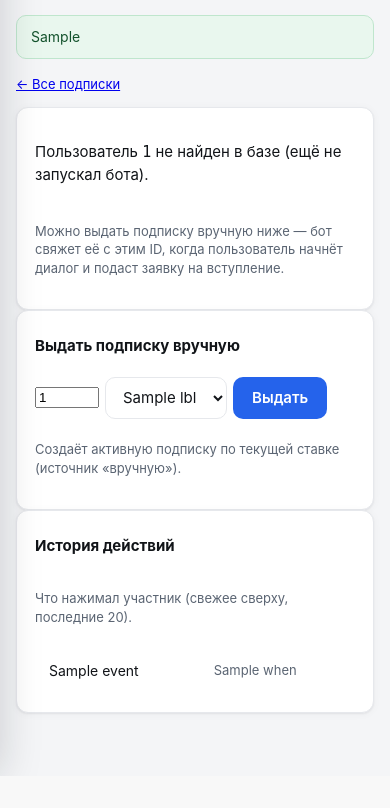
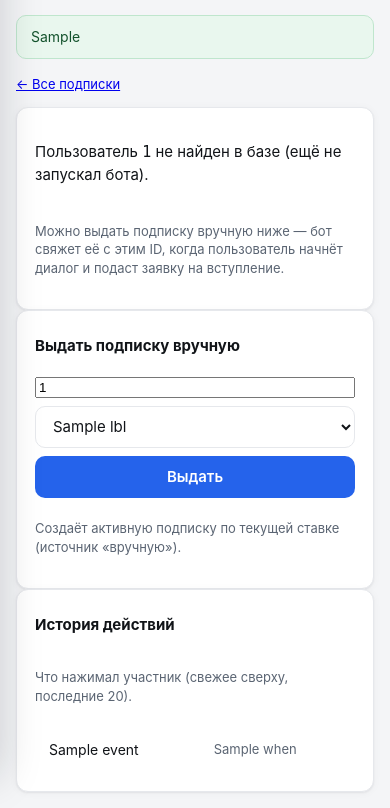
Before and after one commit to dimatolpygin/club_order, a FastAPI app: template src/webadmin/templates/member.html in a window 390 px wide. Shown: the part 68-876 px from the top of the page. Before the commit the page ends 844 px from the top, so only its background shows below. Run offline with FastAPI, Linux system fonts and the light colour scheme; the template is opened without the code that fills it: most values are stand-ins (such as "Sample title", 1, 10 or a date in 2020); parts of the project's set-up code (start-up, migrations or seed data) failed here and were passed over.

Commit message:
fix(stage-35): убраны переполнения на мобилке — дашборд (период/графики), подписки и настройки (формы в карточках) + bump 0.3.30
По фидбэку заказчика «контейнеры вышли за пределы»:
- .card .inline-form на мобилке — контролы в столбик во всю ширину,
  min-width:0!important перебивает инлайновые min-width полей (340/220/200/160px)
  → формы «Участник» (подписки) и «Поддержка/Админы» (настройки) не вылазят
- дашборд: .period-custom (два date-поля) переносится, .chart-head/.chart-select
  в перенос и во всю ширину
- .content { overflow-x: hidden } на мобилке — подстраховка от сдвига всей страницы

Co-Authored-By: Claude Opus 4.8 <noreply@anthropic.com>

```diff
--- a/src/__init__.py
+++ b/src/__init__.py
@@ -1 +1 @@
-__version__ = "0.3.29"
+__version__ = "0.3.30"
--- a/src/webadmin/static/styles.css
+++ b/src/webadmin/static/styles.css
@@ -456,6 +456,24 @@ input[type="file"].input { height: auto; padding: 9px 12px; line-height: 1.4; }
   .table-wrap { overflow-x: auto; -webkit-overflow-scrolling: touch; }
   /* Переключатель периода на дашборде не вылазит за экран. */
   .segmented { display: flex; flex-wrap: wrap; }
+  /* Кастомный период (два date-поля + кнопка) — переносится, поля тянутся. */
+  .period-custom { flex-wrap: wrap; }
+  .period-custom .input-date { flex: 1 1 120px; min-width: 0; }
+  /* Шапка блока графиков — заголовок и выпадающий список в перенос, селект во всю ширину. */
+  .chart-head { flex-wrap: wrap; gap: 8px; }
+  .chart-select { max-width: 100%; width: 100%; }
   /* Гриды форм/экранов — в одну колонку. */
   .form-grid, .screen-grid { grid-template-columns: 1fr; }
+  /* Формы в карточках (подписки/настройки) — контролы в столбик во всю ширину.
+     min-width:…!important перебивает инлайновые min-width у полей (340/220/200px),
+     иначе они вылазят за карточку и за экран. */
+  .card .inline-form { flex-wrap: wrap; gap: 8px; }
+  .card .inline-form .field-label { width: 100%; }
+  .card .inline-form .input,
+  .card .inline-form select,
+  .card .inline-form .num-sm,
+  .card .inline-form .btn { width: 100%; min-width: 0 !important; }
+  /* Подстраховка: случайно широкий ребёнок не двигает всю страницу вбок
+     (таблицы скроллятся в своём .table-wrap независимо). */
+  .content { overflow-x: hidden; }
 }
```
